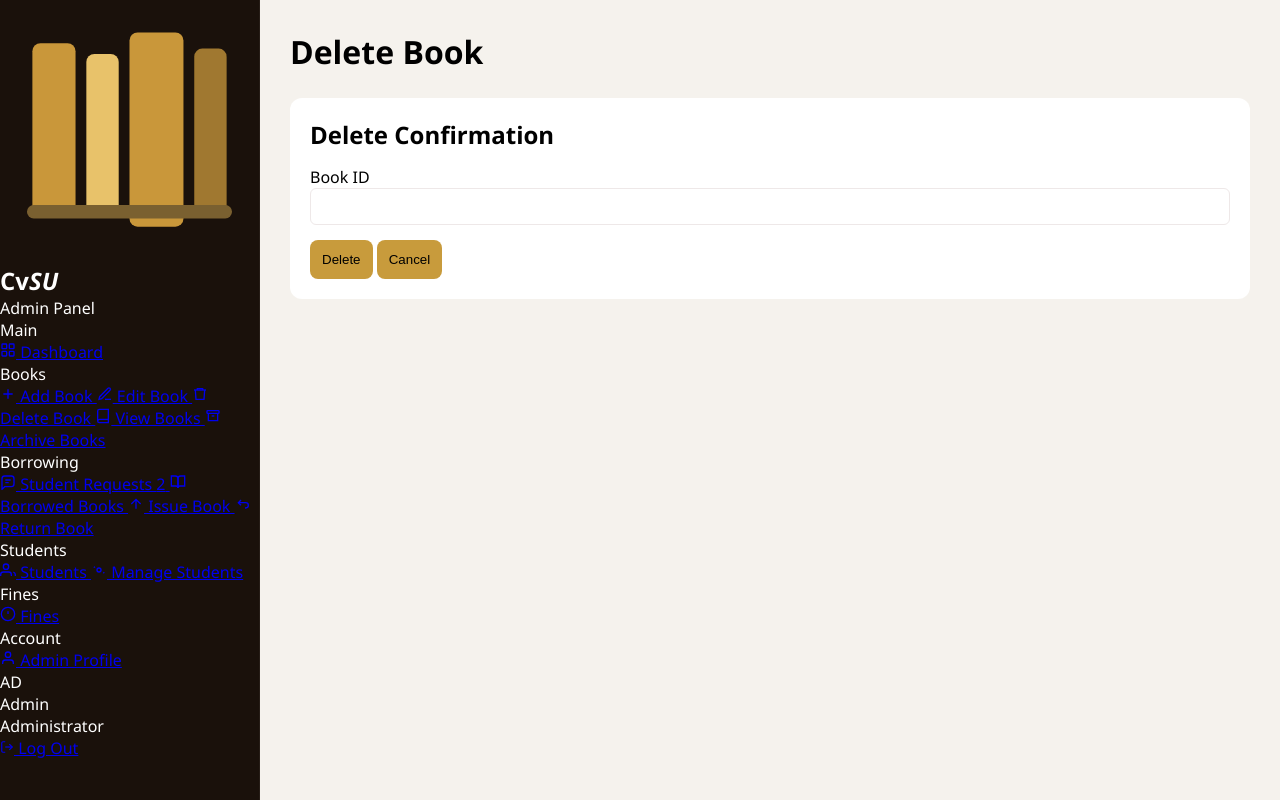
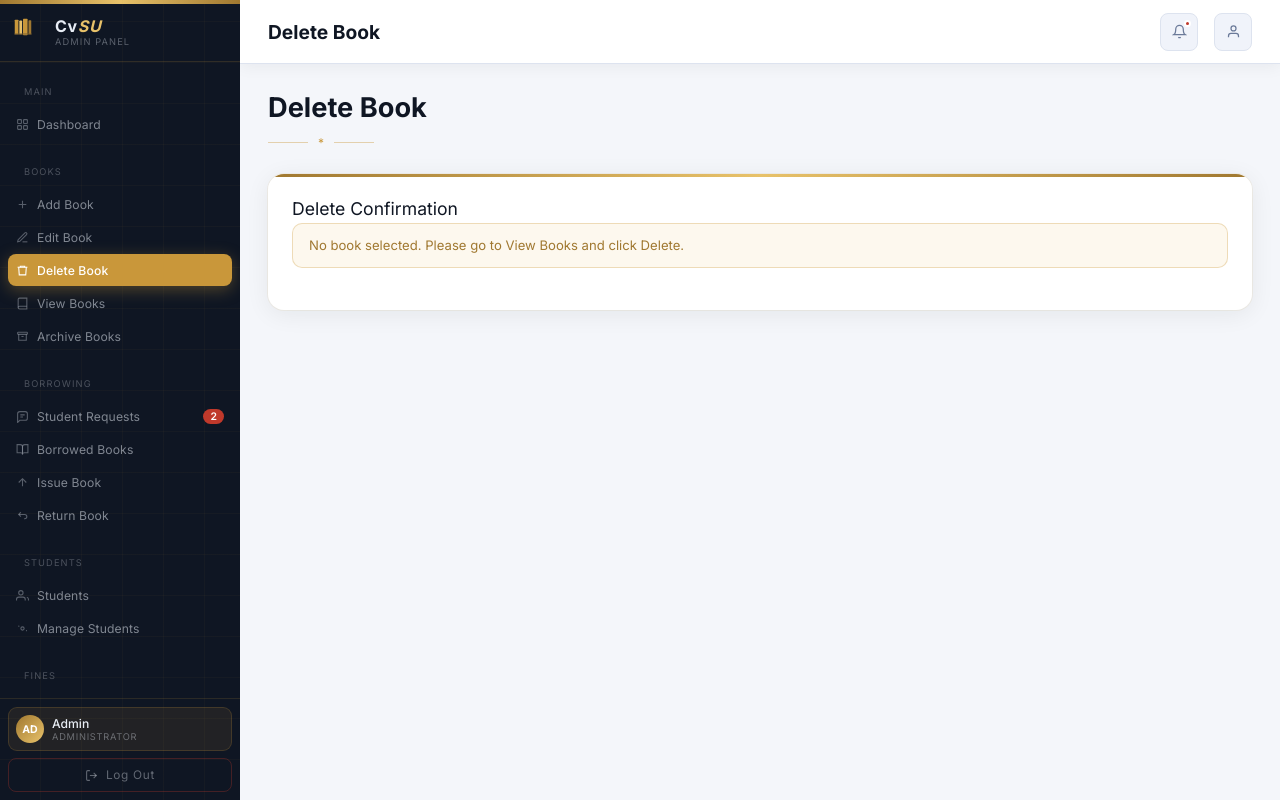
Before and after one commit to riellllllll/librarymanagementsystemgroupproject, a PHP site: page /admin/delete_book.php in a window 1280 px wide. Run offline with PHP 8.4, Linux system fonts and the light colour scheme.

Commit message:
link update

```diff
--- a/admin/add_book.php
+++ b/admin/add_book.php
@@ -49,7 +49,7 @@ if ($_SERVER['REQUEST_METHOD'] === 'POST') {
   <link href="https://fonts.googleapis.com/css2?family=Inter:wght@300;400;500;600;700&display=swap" rel="stylesheet">
 
   <link rel="stylesheet" href="../assets/student.css">
-  <link rel="stylesheet" href="../assets/style.css">
+  <link rel="stylesheet" href="../assets/adminStyle.css">
 </head>
 
 <body>
--- a/admin/admin_profile.php
+++ b/admin/admin_profile.php
@@ -33,7 +33,7 @@ $admin = [
 
   <link rel="stylesheet" href="../assets/student.css">
   <link rel="stylesheet" href="../assets/admin_profile.css">
-  <link rel="stylesheet" href="../assets/style.css">
+  <link rel="stylesheet" href="../assets/adminStyle.css">
 </head>
 
 <body>
--- a/admin/archive_books.php
+++ b/admin/archive_books.php
@@ -38,7 +38,7 @@ $archived_books = $_SESSION['archived_books'];
   <link href="https://fonts.googleapis.com/css2?family=Inter:wght@300;400;500;600;700&display=swap" rel="stylesheet">
 
   <link rel="stylesheet" href="../assets/student.css">
-  <link rel="stylesheet" href="../assets/style.css">
+  <link rel="stylesheet" href="../assets/adminStyle.css">
 </head>
 
 <body>
--- a/admin/dashboard.php
+++ b/admin/dashboard.php
@@ -62,7 +62,7 @@ $recent_borrowed = array_slice(array_reverse($recent_borrowed), 0, 5);
   <link href="https://fonts.googleapis.com/css2?family=Inter:wght@300;400;500;600;700&display=swap" rel="stylesheet">
 
   <link rel="stylesheet" href="../assets/student.css">
-  <link rel="stylesheet" href="../assets/style.css">
+  <link rel="stylesheet" href="../assets/adminStyle.css">
 </head>
 
 <body>
--- a/admin/delete_book.php
+++ b/admin/delete_book.php
@@ -11,7 +11,6 @@ $book_id = (int)($_GET['id'] ?? $_POST['book_id'] ?? 0);
 $selected_book = null;
 
 foreach ($_SESSION['books'] as $book) {
-
   if ((int)$book['id'] === $book_id) {
     $selected_book = $book;
     break;
@@ -19,15 +18,10 @@ foreach ($_SESSION['books'] as $book) {
 }
 
 if ($_SERVER['REQUEST_METHOD'] === 'POST' && $selected_book) {
-
   foreach ($_SESSION['books'] as $index => $book) {
-
     if ((int)$book['id'] === $book_id) {
-
       $_SESSION['archived_books'][] = $book;
-
       unset($_SESSION['books'][$index]);
-
       $_SESSION['books'] = array_values($_SESSION['books']);
 
       header('Location: archive_books.php?deleted=1');
@@ -41,47 +35,120 @@ if ($_SERVER['REQUEST_METHOD'] === 'POST' && $selected_book) {
 <html lang="en">
 
 <head>
-    <meta charset="UTF-8">
-    <title>Delete Book</title>
-    <link rel="stylesheet" href="../assets/admin.css">
+  <meta charset="UTF-8">
+  <meta name="viewport" content="width=device-width, initial-scale=1.0">
+
+  <title>Delete Book</title>
+
+  <link href="https://fonts.googleapis.com/css2?family=Inter:wght@300;400;500;600;700&display=swap" rel="stylesheet">
+
+  <link rel="stylesheet" href="../assets/student.css">
+  <link rel="stylesheet" href="../assets/adminStyle.css">
 </head>
 
 <body>
 
-<div class="container">
+<?php include 'sideBar.php'; ?>
 
-    <?php include "sidebar.php"; ?>
+<div class="main-wrapper">
 
-    <main class="main-content">
+  <header class="topbar">
 
-        <div class="header">
-            <h1>Delete Book</h1>
+    <span class="topbar-title">Delete Book</span>
+
+    <div class="topbar-spacer"></div>
+
+    <a href="student_req.php" class="topbar-icon-btn" title="Student Borrow Requests">
+
+      <svg width="15" height="15" viewBox="0 0 24 24" fill="none" stroke="currentColor" stroke-width="2">
+        <path d="M18 8A6 6 0 0 0 6 8c0 7-3 9-3 9h18s-3-2-3-9"/>
+        <path d="M13.73 21a2 2 0 0 1-3.46 0"/>
+      </svg>
+
+      <?php if ($pending_count > 0): ?>
+        <span class="topbar-notif-dot"></span>
+      <?php endif; ?>
+
+    </a>
+
+    <a href="admin_profile.php" class="topbar-icon-btn" title="Admin Profile">
+
+      <svg width="15" height="15" viewBox="0 0 24 24" fill="none" stroke="currentColor" stroke-width="2">
+        <path d="M20 21v-2a4 4 0 0 0-4-4H8a4 4 0 0 0-4 4v2"/>
+        <circle cx="12" cy="7" r="4"/>
+      </svg>
+
+    </a>
+
+  </header>
+
+  <main class="page-content">
+
+    <div class="page-header">
+
+      <h1>Delete Book</h1>
+
+      <div class="gold-rule">
+        <span></span>
+        <i>*</i>
+        <span></span>
+      </div>
+
+    </div>
+
+    <div class="card">
+
+      <div class="card-body">
+
+        <div class="card-title">
+          Delete Confirmation
         </div>
 
-        <div class="panel">
+        <?php if ($selected_book): ?>
 
-            <div class="panel-header">
-                <h2>Delete Confirmation</h2>
-            </div>
+          <div class="alert alert-gold" style="margin-bottom:18px;">
+            This book will be moved to archive:
+
+            <strong>
+              <?= htmlspecialchars($selected_book['title']) ?>
+            </strong>
+
+            by <?= htmlspecialchars($selected_book['author']) ?>.
+          </div>
 
           <form method="POST">
 
-                <div class="form-group">
-                    <label>Book ID</label>
-                    <input type="text" name="book_id">
-                </div>
+            <input
+              type="hidden"
+              name="book_id"
+              value="<?= htmlspecialchars($selected_book['id']) ?>"
+            >
 
-                <button type="submit">Delete</button>
+            <div style="display:flex; gap:10px;">
 
-                <a href="view_books.php">
-                    <button type="button">Cancel</button>
-                </a>
+              <button type="submit" class="btn-danger">
+                Move to Archive
+              </button>
+
+              <a href="view_books.php" class="btn-outline">
+                Cancel
+              </a>
+
+            </div>
 
           </form>
 
-        </div>
+        <?php else: ?>
 
-  </main>
+          <div class="alert alert-gold">
+            No book selected. Please go to View Books and click Delete.
+          </div>
+
+        <?php endif; ?>
+
+      </div>
+
+    </div>
 
   </main>
 
--- a/admin/edit_book.php
+++ b/admin/edit_book.php
@@ -51,7 +51,7 @@ if ($_SERVER['REQUEST_METHOD'] === 'POST' && $selected_book) {
   <link href="https://fonts.googleapis.com/css2?family=Inter:wght@300;400;500;600;700&display=swap" rel="stylesheet">
 
   <link rel="stylesheet" href="../assets/student.css">
-  <link rel="stylesheet" href="../assets/style.css">
+  <link rel="stylesheet" href="../assets/adminStyle.css">
 </head>
 
 <body>
--- a/admin/student_req.php
+++ b/admin/student_req.php
@@ -56,7 +56,7 @@ $requests = $_SESSION['borrow_requests'];
   <link href="https://fonts.googleapis.com/css2?family=Inter:wght@300;400;500;600;700&display=swap" rel="stylesheet">
 
   <link rel="stylesheet" href="../assets/student.css">
-  <link rel="stylesheet" href="../assets/style.css">
+  <link rel="stylesheet" href="../assets/adminStyle.css">
 </head>
 
 <body>
--- a/admin/view_books.php
+++ b/admin/view_books.php
@@ -61,6 +61,7 @@ $books = array_slice($filtered, $offset, $per_page);
 
   <link rel="stylesheet" href="../assets/student.css">
   <link rel="stylesheet" href="../assets/style.css">
+  <link rel="stylesheet" href="../assets/adminStyle.css">
 </head>
 
 <body>
--- /dev/null
+++ b/assets/adminStyle.css
@@ -0,0 +1,180 @@
+/* ── Admin View Books Toolbar ── */
+.books-filter-section {
+  width: 100%;
+  margin-bottom: 34px;
+}
+
+.view-books-toolbar {
+  width: 100%;
+  display: flex;
+  align-items: center;
+  justify-content: space-between;
+  gap: 18px;
+  margin-top: 28px;
+  margin-bottom: 36px;
+}
+
+.view-books-count {
+  margin: 0;
+  flex: 1;
+}
+
+.view-books-count strong {
+  color: var(--ink);
+}
+
+.view-books-count span {
+  color: var(--gold);
+  font-weight: 600;
+}
+
+.view-books-add-btn {
+  display: inline-flex;
+  align-items: center;
+  justify-content: center;
+  margin-left: auto;
+  min-height: 38px;
+  padding: 11px 22px;
+  border: 1px solid #c89b3c;
+  border-radius: 10px;
+  background: linear-gradient(135deg, var(--gold-dk), var(--gold-lt));
+  color: #ffffff !important;
+  font-size: 12px;
+  font-weight: 700;
+  line-height: 1;
+  letter-spacing: 0.06em;
+  text-decoration: none !important;
+  text-transform: uppercase;
+  white-space: nowrap;
+  box-shadow: 0 4px 16px rgba(201,151,58,0.35);
+}
+
+.view-books-add-btn:hover {
+  transform: translateY(-1px);
+  box-shadow: 0 6px 20px rgba(201,151,58,0.45);
+}
+
+@media (max-width: 768px) {
+  .view-books-toolbar {
+    justify-content: flex-end;
+    flex-wrap: wrap;
+  }
+
+  .view-books-count {
+    width: 100%;
+    flex: 0 0 100%;
+  }
+
+  .view-books-add-btn {
+    margin-left: auto;
+  }
+}
+
+/* admin sidebar */
+:root {
+  --sidebar-width: 240px;
+}
+
+.sidebar {
+  width: 240px !important;
+  top: 0 !important;
+  left: 0 !important;
+  height: 100vh !important;
+  margin-top: 0 !important;
+}
+
+.main-content,
+.content,
+.admin-content {
+  margin-left: 240px !important;
+}
+
+.sidebar-logo {
+  min-height: 58px !important;
+  padding: 10px 12px !important;
+  gap: 9px !important;
+}
+
+.logo-icon {
+  width: 34px !important;
+  height: 34px !important;
+  flex: 0 0 34px !important;
+  border-radius: 9px !important;
+}
+
+.logo-icon svg {
+  width: 22px !important;
+  height: 22px !important;
+}
+
+.sidebar-logo h2 {
+  font-size: 1rem !important;
+}
+
+.sidebar-subtitle {
+  margin-top: 2px !important;
+  font-size: 0.58rem !important;
+  letter-spacing: 0.12em !important;
+}
+
+.sidebar-nav {
+  padding: 8px 8px !important;
+}
+
+.nav-section-label {
+  margin: 10px 8px 5px !important;
+  font-size: 0.58rem !important;
+  letter-spacing: 0.12em !important;
+}
+
+.nav-section-label:first-child {
+  margin-top: 0 !important;
+}
+
+.nav-link {
+  min-height: 32px !important;
+  margin: 1px 0 !important;
+  padding: 6px 8px !important;
+  gap: 8px !important;
+  border-radius: 8px !important;
+  font-size: 0.76rem !important;
+}
+
+.nav-link svg,
+.btn-logout svg {
+  width: 13px !important;
+  height: 13px !important;
+  flex: 0 0 13px !important;
+}
+
+.sidebar-footer {
+  padding: 8px !important;
+}
+
+.sidebar-user {
+  padding: 7px !important;
+  gap: 8px !important;
+  margin-bottom: 7px !important;
+  border-radius: 9px !important;
+}
+
+.user-avatar {
+  width: 28px !important;
+  height: 28px !important;
+  flex: 0 0 28px !important;
+  font-size: 0.66rem !important;
+}
+
+.user-name {
+  font-size: 0.76rem !important;
+}
+
+.user-role {
+  font-size: 0.58rem !important;
+}
+
+.btn-logout {
+  min-height: 32px !important;
+  border-radius: 8px !important;
+  font-size: 0.74rem !important;
+}
```
Also changed, not shown: assets/style.css (+0 -181 lines).
